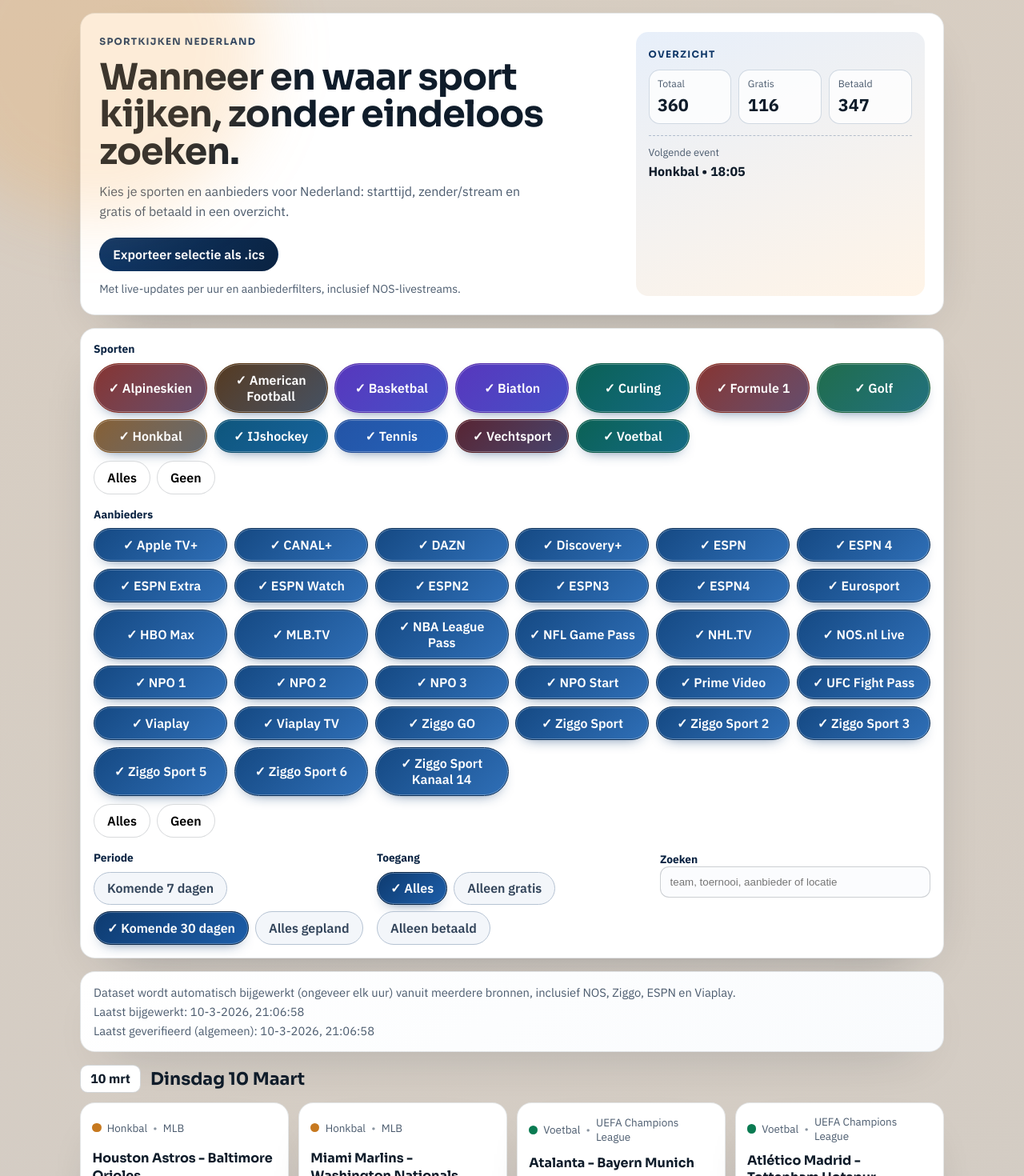
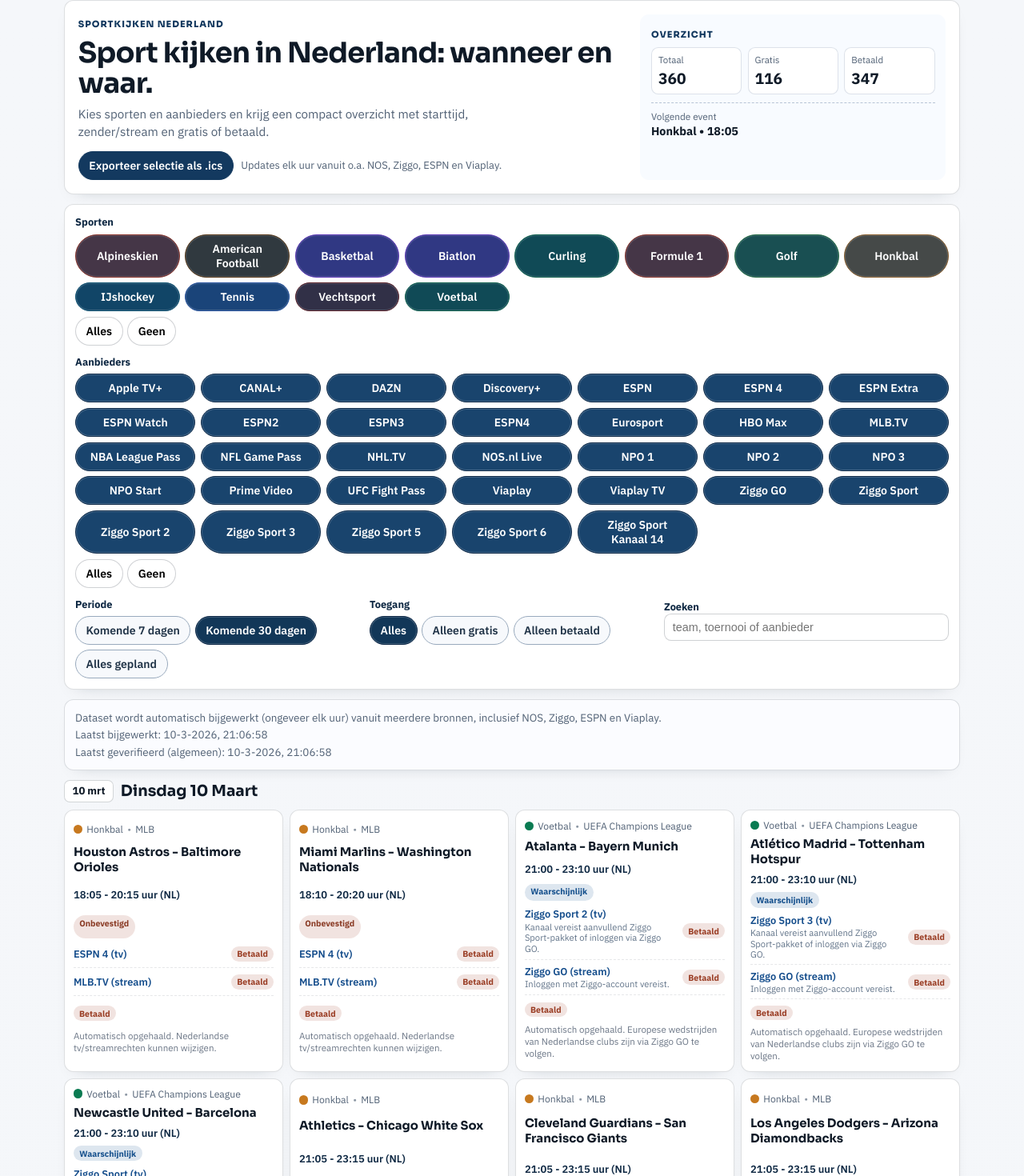
Before and after one commit to Paulmzuiderduin/sportkijken, a React (Vite) app: page / in a window 1280 px wide. Shown: the part 16-1486 px from the top of the page at 80% size. Built offline with nearby package versions, Linux system fonts and the light colour scheme.

Commit message:
Refine UI and remove selected filter checkmarks

```diff
--- a/src/App.jsx
+++ b/src/App.jsx
@@ -568,22 +568,19 @@
 
   return (
     <div className="page">
-      <div className="ambient ambient-top" />
-      <div className="ambient ambient-bottom" />
-
       <main className="shell">
         <section className="hero">
           <div>
             <p className="kicker">Sportkijken Nederland</p>
-            <h1>Wanneer en waar sport kijken, zonder eindeloos zoeken.</h1>
+            <h1>Sport kijken in Nederland: wanneer en waar.</h1>
             <p className="intro">
-              Kies je sporten en aanbieders voor Nederland: starttijd, zender/stream en gratis of betaald in een overzicht.
+              Kies sporten en aanbieders en krijg een compact overzicht met starttijd, zender/stream en gratis of betaald.
             </p>
             <div className="hero-actions">
               <button type="button" className="primary" onClick={exportVisibleEventsAsIcs}>
                 Exporteer selectie als .ics
               </button>
-              <p className="beta-note">Met live-updates per uur en aanbiederfilters, inclusief NOS-livestreams.</p>
+              <p className="beta-note">Updates elk uur vanuit o.a. NOS, Ziggo, ESPN en Viaplay.</p>
             </div>
           </div>
           <aside className="summary-card">
@@ -703,7 +700,7 @@
                 type="search"
                 value={preferences.searchText}
                 onChange={(event) => setPreferences((current) => ({ ...current, searchText: event.target.value }))}
-                placeholder="team, toernooi, aanbieder of locatie"
+                placeholder="team, toernooi of aanbieder"
               />
             </div>
           </div>
--- a/src/styles.css
+++ b/src/styles.css
@@ -1,17 +1,17 @@
 @import url('https://fonts.googleapis.com/css2?family=IBM+Plex+Sans:wght@400;500;600;700&family=Sora:wght@400;600;700;800&display=swap');
 
 :root {
-  --bg: #f3f5f8;
-  --ink: #0f1c2a;
-  --muted: #4b5b6e;
+  --bg: #eef2f6;
+  --ink: #0f1a27;
+  --muted: #516175;
   --panel: #ffffff;
-  --panel-border: rgba(15, 28, 42, 0.11);
-  --primary: #0f3768;
-  --primary-deep: #0a2342;
-  --accent: #f39f3d;
+  --panel-border: rgba(15, 28, 42, 0.14);
+  --primary: #13395f;
+  --primary-deep: #0d2742;
+  --accent: #de8d2f;
   --free: #0d8d5a;
   --paid: #9a3d24;
-  --shadow: 0 24px 65px -40px rgba(15, 28, 42, 0.45);
+  --shadow: 0 8px 20px -16px rgba(15, 28, 42, 0.34);
 }
 
 * {
@@ -20,10 +20,7 @@
 
 body {
   margin: 0;
-  background:
-    radial-gradient(circle at 15% -5%, rgba(243, 159, 61, 0.24), transparent 38%),
-    radial-gradient(circle at 82% 6%, rgba(16, 66, 122, 0.18), transparent 42%),
-    var(--bg);
+  background: linear-gradient(180deg, #f5f7fa 0%, var(--bg) 100%);
   color: var(--ink);
   font-family: 'IBM Plex Sans', 'Segoe UI', sans-serif;
   min-height: 100vh;
@@ -38,39 +35,19 @@
 
 .page {
   position: relative;
-  overflow: hidden;
+  overflow-x: hidden;
 }
 
 .ambient {
-  position: absolute;
-  filter: blur(40px);
-  pointer-events: none;
-}
-
-.ambient-top {
-  width: 420px;
-  height: 420px;
-  background: rgba(243, 159, 61, 0.2);
-  border-radius: 50%;
-  top: -130px;
-  left: -90px;
-}
-
-.ambient-bottom {
-  width: 430px;
-  height: 430px;
-  background: rgba(15, 55, 104, 0.18);
-  border-radius: 50%;
-  right: -120px;
-  bottom: -160px;
+  display: none;
 }
 
 .shell {
-  width: min(1080px, calc(100% - 2rem));
+  width: min(1120px, calc(100% - 1.5rem));
   margin: 0 auto;
-  padding: 2rem 0 4rem;
+  padding: 1rem 0 2.2rem;
   display: grid;
-  gap: 1rem;
+  gap: 0.75rem;
 }
 
 .hero,
@@ -79,47 +56,48 @@
   border: 1px solid var(--panel-border);
   background: var(--panel);
   box-shadow: var(--shadow);
-  border-radius: 1.15rem;
+  border-radius: 0.75rem;
 }
 
 .hero {
   display: grid;
-  gap: 1.25rem;
+  gap: 0.95rem;
   grid-template-columns: minmax(0, 1.8fr) minmax(230px, 1fr);
-  padding: 1.45rem;
+  padding: 1.05rem;
   animation: fade-slide 0.55s ease;
 }
 
 .kicker {
   display: inline-block;
   margin: 0;
-  font-size: 0.74rem;
-  letter-spacing: 0.11em;
+  font-size: 0.7rem;
+  letter-spacing: 0.09em;
   text-transform: uppercase;
   color: var(--primary);
-  font-weight: 700;
+  font-weight: 800;
 }
 
 .hero h1 {
-  margin: 0.85rem 0;
-  font-size: clamp(1.75rem, 4vw, 2.85rem);
+  margin: 0.55rem 0 0.45rem;
+  font-size: clamp(1.5rem, 3vw, 2.2rem);
   letter-spacing: -0.02em;
-  line-height: 1.02;
+  line-height: 1.1;
 }
 
 .intro {
   margin: 0;
   color: var(--muted);
-  line-height: 1.55;
+  line-height: 1.45;
   max-width: 58ch;
+  font-size: 0.95rem;
 }
 
 .hero-actions {
-  margin-top: 1.3rem;
+  margin-top: 0.85rem;
   display: flex;
   flex-wrap: wrap;
   align-items: center;
-  gap: 0.8rem;
+  gap: 0.6rem;
 }
 
 .primary,
@@ -127,15 +105,17 @@
 .chip {
   border-radius: 999px;
   border: 1px solid transparent;
-  padding: 0.62rem 1rem;
+  padding: 0.5rem 0.78rem;
   font: inherit;
   font-weight: 600;
+  font-size: 0.88rem;
   cursor: pointer;
   transition: transform 0.15s ease, box-shadow 0.15s ease, border-color 0.15s ease;
 }
 
 .primary {
-  background: linear-gradient(120deg, var(--primary), var(--primary-deep));
+  background: var(--primary);
+  border-color: var(--primary);
   color: #fff;
 }
 
@@ -147,127 +127,118 @@
 
 .beta-note {
   margin: 0;
-  font-size: 0.88rem;
+  font-size: 0.81rem;
   color: var(--muted);
 }
 
 .summary-card {
-  border-radius: 0.95rem;
-  padding: 1rem;
-  background: linear-gradient(160deg, #e7effa, #fff4e7);
+  border-radius: 0.7rem;
+  padding: 0.85rem;
+  background: #f8fbff;
 }
 
 .summary-grid {
-  margin-top: 0.65rem;
+  margin-top: 0.45rem;
   display: grid;
   grid-template-columns: repeat(3, minmax(0, 1fr));
-  gap: 0.6rem;
+  gap: 0.45rem;
 }
 
 .summary-grid div {
-  border: 1px solid rgba(15, 55, 104, 0.18);
-  border-radius: 0.85rem;
-  padding: 0.55rem 0.65rem;
-  background: rgba(255, 255, 255, 0.78);
+  border: 1px solid rgba(15, 55, 104, 0.14);
+  border-radius: 0.55rem;
+  padding: 0.45rem 0.5rem;
+  background: #fff;
 }
 
 .summary-grid span {
   display: block;
   color: var(--muted);
-  font-size: 0.77rem;
+  font-size: 0.72rem;
 }
 
 .summary-grid strong {
   display: block;
-  margin-top: 0.3rem;
-  font-size: 1.35rem;
+  margin-top: 0.2rem;
+  font-size: 1.2rem;
 }
 
 .next-event {
-  margin-top: 0.85rem;
+  margin-top: 0.6rem;
   border-top: 1px dashed rgba(15, 55, 104, 0.28);
-  padding-top: 0.75rem;
+  padding-top: 0.55rem;
 }
 
 .next-event span {
   color: var(--muted);
-  font-size: 0.8rem;
+  font-size: 0.74rem;
   display: block;
 }
 
 .next-event strong {
-  margin-top: 0.25rem;
+  margin-top: 0.18rem;
   display: block;
-  line-height: 1.4;
+  line-height: 1.3;
+  font-size: 0.9rem;
 }
 
 .panel {
-  padding: 1rem;
+  padding: 0.82rem;
   animation: fade-slide 0.65s ease;
 }
 
 .filters-panel {
   display: grid;
-  gap: 1rem;
+  gap: 0.75rem;
 }
 
 .filter-title {
-  margin: 0 0 0.55rem;
-  font-size: 0.86rem;
+  margin: 0 0 0.42rem;
+  font-size: 0.8rem;
   font-weight: 700;
   color: var(--primary-deep);
 }
 
 .sport-grid {
   display: grid;
-  grid-template-columns: repeat(auto-fit, minmax(140px, 1fr));
-  gap: 0.55rem;
+  grid-template-columns: repeat(auto-fit, minmax(125px, 1fr));
+  gap: 0.42rem;
 }
 
 .provider-grid {
   display: grid;
-  grid-template-columns: repeat(auto-fit, minmax(150px, 1fr));
-  gap: 0.55rem;
+  grid-template-columns: repeat(auto-fit, minmax(135px, 1fr));
+  gap: 0.42rem;
 }
 
 .chip {
-  border-color: #b6c3d3;
-  background: #f3f6fa;
-  color: #32445a;
+  border-color: #99aabd;
+  background: #f7f9fc;
+  color: #1f3246;
+  min-height: 2rem;
 }
 
 .chip:not(.is-selected):hover {
-  border-color: #8ba2be;
-  background: #edf2f8;
+  border-color: #7f96b0;
+  background: #f2f6fb;
 }
 
 .chip.is-selected {
-  border-color: #082445;
-  background: linear-gradient(135deg, #0e3b70, #1d5ea9);
+  border-color: #0d2847;
+  background: #123758;
   color: #ffffff;
-  box-shadow: 0 8px 18px -12px rgba(14, 59, 112, 0.9), inset 0 0 0 1px rgba(255, 255, 255, 0.28);
-}
-
-.chip.is-selected::before {
-  content: '✓ ';
-  font-weight: 800;
+  box-shadow: inset 0 0 0 1px rgba(255, 255, 255, 0.18);
 }
 
 .sport-chip.is-selected {
-  border-color: color-mix(in srgb, var(--chip-accent) 64%, #08192b);
-  background: linear-gradient(
-    135deg,
-    color-mix(in srgb, var(--chip-accent) 65%, #0e315a),
-    color-mix(in srgb, var(--chip-accent) 42%, #1d5ea9)
-  );
-  box-shadow:
-    0 8px 18px -12px rgba(14, 59, 112, 0.9),
-    inset 0 0 0 1px rgba(255, 255, 255, 0.3);
+  border-color: color-mix(in srgb, var(--chip-accent) 65%, #10263d);
+  background: color-mix(in srgb, var(--chip-accent) 28%, #123758);
+  box-shadow: inset 0 0 0 1px rgba(255, 255, 255, 0.15);
 }
 
 .provider-chip.is-selected {
-  border-color: #0a2f59;
-  background: linear-gradient(135deg, #154983, #2f6fb7);
+  border-color: #102b49;
+  background: #19446d;
 }
 
 .chip:focus-visible {
@@ -276,69 +247,70 @@
 }
 
 .chip-actions {
-  margin-top: 0.6rem;
+  margin-top: 0.4rem;
   display: flex;
-  gap: 0.5rem;
+  gap: 0.35rem;
 }
 
 .ghost {
-  border-color: rgba(15, 28, 42, 0.16);
-  background: white;
+  border-color: rgba(15, 28, 42, 0.2);
+  background: #fff;
 }
 
 .filter-row {
   display: grid;
   grid-template-columns: 1fr;
-  gap: 1rem;
+  gap: 0.75rem;
 }
 
 .inline-group .chips-inline {
   display: flex;
   flex-wrap: wrap;
-  gap: 0.5rem;
+  gap: 0.35rem;
 }
 
 .search-group input {
   width: 100%;
-  padding: 0.68rem 0.72rem;
+  padding: 0.52rem 0.62rem;
   border: 1px solid rgba(15, 28, 42, 0.2);
-  border-radius: 0.7rem;
-  background: #fbfcfe;
+  border-radius: 0.56rem;
+  background: #fff;
   color: inherit;
+  font-size: 0.9rem;
 }
 
 .notice-panel {
   display: grid;
-  gap: 0.3rem;
-  background: linear-gradient(145deg, #fff, #f9fbfd);
+  gap: 0.2rem;
+  background: #fbfcff;
 }
 
 .notice-panel p {
   margin: 0;
   color: var(--muted);
-  font-size: 0.92rem;
+  font-size: 0.84rem;
 }
 
 .agenda {
   display: grid;
-  gap: 1rem;
+  gap: 0.75rem;
 }
 
 .day-block {
   display: grid;
-  gap: 0.75rem;
+  gap: 0.55rem;
 }
 
 .major-group {
   display: grid;
-  gap: 0.6rem;
+  gap: 0.45rem;
 }
 
 .major-group-title {
   margin: 0;
-  font-size: 0.9rem;
+  font-size: 0.83rem;
   font-weight: 800;
-  letter-spacing: 0.02em;
+  letter-spacing: 0.01em;
   color: #0f3768;
 }
 
@@ -349,45 +321,46 @@
 .day-block > header {
   display: flex;
   align-items: center;
-  gap: 0.75rem;
+  gap: 0.55rem;
 }
 
 .day-block h2 {
   margin: 0;
   text-transform: capitalize;
-  font-size: clamp(1.15rem, 2.4vw, 1.35rem);
+  font-size: clamp(1rem, 2.2vw, 1.2rem);
 }
 
 .day-number {
   margin: 0;
-  border-radius: 0.6rem;
+  border-radius: 0.45rem;
   border: 1px solid rgba(15, 28, 42, 0.18);
   background: #fff;
-  padding: 0.4rem 0.6rem;
+  padding: 0.3rem 0.48rem;
   font-weight: 700;
-  min-width: 76px;
+  min-width: 62px;
   text-align: center;
+  font-size: 0.82rem;
 }
 
 .cards {
   display: grid;
-  grid-template-columns: repeat(auto-fit, minmax(250px, 1fr));
-  gap: 0.72rem;
+  grid-template-columns: repeat(auto-fit, minmax(230px, 1fr));
+  gap: 0.5rem;
 }
 
 .event-card {
-  padding: 0.9rem;
+  padding: 0.68rem;
   display: grid;
-  gap: 0.68rem;
+  gap: 0.46rem;
   animation: fade-slide 0.45s ease;
 }
 
 .event-meta {
   display: flex;
   align-items: center;
-  gap: 0.45rem;
+  gap: 0.33rem;
   color: var(--muted);
-  font-size: 0.84rem;
+  font-size: 0.76rem;
 }
 
 .event-meta p {
@@ -407,23 +380,23 @@
 
 .event-card h3 {
   margin: 0;
-  line-height: 1.35;
-  font-size: 1rem;
+  line-height: 1.26;
+  font-size: 0.93rem;
 }
 
 .event-time {
   margin: 0;
   color: var(--primary-deep);
   font-weight: 600;
-  font-size: 0.9rem;
+  font-size: 0.81rem;
 }
 
 .verification-badge {
   margin: 0;
   width: fit-content;
   border-radius: 999px;
-  padding: 0.2rem 0.56rem;
-  font-size: 0.72rem;
+  padding: 0.16rem 0.46rem;
+  font-size: 0.66rem;
   font-weight: 700;
 }
 
@@ -447,23 +420,23 @@
   padding: 0;
   list-style: none;
   display: grid;
-  gap: 0.45rem;
+  gap: 0.35rem;
 }
 
 .channel-list li {
   display: flex;
   justify-content: space-between;
-  gap: 0.5rem;
+  gap: 0.4rem;
   align-items: center;
-  font-size: 0.86rem;
+  font-size: 0.8rem;
   color: var(--muted);
   border-bottom: 1px dashed rgba(15, 28, 42, 0.1);
-  padding-bottom: 0.42rem;
+  padding-bottom: 0.3rem;
 }
 
 .channel-main {
   display: grid;
-  gap: 0.15rem;
+  gap: 0.08rem;
 }
 
 .channel-link {
@@ -478,15 +451,15 @@
 
 .channel-condition {
   color: #63758a;
-  font-size: 0.74rem;
-  line-height: 1.3;
+  font-size: 0.7rem;
+  line-height: 1.2;
 }
 
 .access,
 .event-access {
   border-radius: 999px;
-  padding: 0.2rem 0.54rem;
-  font-size: 0.74rem;
+  padding: 0.15rem 0.45rem;
+  font-size: 0.66rem;
   font-weight: 700;
 }
 
@@ -506,15 +479,16 @@
   display: flex;
   justify-content: flex-start;
   align-items: center;
-  gap: 0.45rem;
-  font-size: 0.84rem;
+  gap: 0.35rem;
+  font-size: 0.76rem;
   color: var(--muted);
 }
 
 .event-note {
   margin: 0;
-  font-size: 0.79rem;
+  font-size: 0.72rem;
   color: #6b7686;
+  line-height: 1.3;
 }
 
 .empty-state {
@@ -544,13 +518,13 @@
 
 @media (max-width: 760px) {
   .shell {
-    width: min(1080px, calc(100% - 1rem));
-    padding-top: 1rem;
+    width: min(1120px, calc(100% - 0.8rem));
+    padding-top: 0.75rem;
   }
 
   .hero {
     grid-template-columns: 1fr;
-    padding: 1rem;
+    padding: 0.85rem;
   }
 
   .sport-grid {
@@ -562,6 +536,6 @@
   }
 
   .summary-grid strong {
-    font-size: 1.15rem;
+    font-size: 1rem;
   }
 }
```
